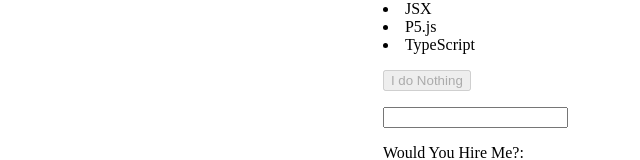
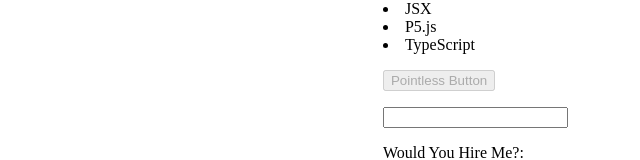
Before and after one commit to hweeks/alex-first-site, a React app: page / in a window 1280 px wide. Shown: the part 403-563 px from the top of the page, without its empty margins (320-960 px from the left). Built offline with nearby package versions, Linux system fonts and the light colour scheme.

Commit message:
End of day with data verification system.

```diff
--- a/src/components/Profile/index.tsx
+++ b/src/components/Profile/index.tsx
@@ -1,13 +1,14 @@
 import React from "react"
 import { useState } from "react"
 import image from "../assets/IMG_2747.png"
-import {useReducer} from 'react'
-let i = 1
+
+
 const user = {
     name: ' Alex Sorichetti',
     imageUrl: image,
     imageSize: 155,
 };
+
 const qualifications = [
     { title: 'CSS', id: 1 },
     { title: 'HTML', id: 2 },
@@ -16,6 +17,7 @@ const qualifications = [
     { title: 'P5.js', id: 5 },
     { title: 'TypeScript', id: 6 },
 ]
+
 export function Form(){
     const [value, setValue] = useState('');
 
@@ -48,10 +50,8 @@ export function Form(){
         </>
 
     );
+}
 
-
-
-}
 interface MyButtonProps{
     title: string;
     disabled: boolean;
@@ -62,9 +62,7 @@ export function MyButton({ title, disabled }: MyButtonProps){
     )
 }
 
-
 export function Profile() {
-
     return(
         <div>
          <h1>{ user.name}</h1>
@@ -86,7 +84,7 @@ export function Profile() {
                 }
                 )}
                 <p></p>
-                <MyButton title="I do Nothing" disabled = {true} />
+                <MyButton title="Pointless Button" disabled = {true} />
                 <p></p>
                <Form />
               </div>
```
